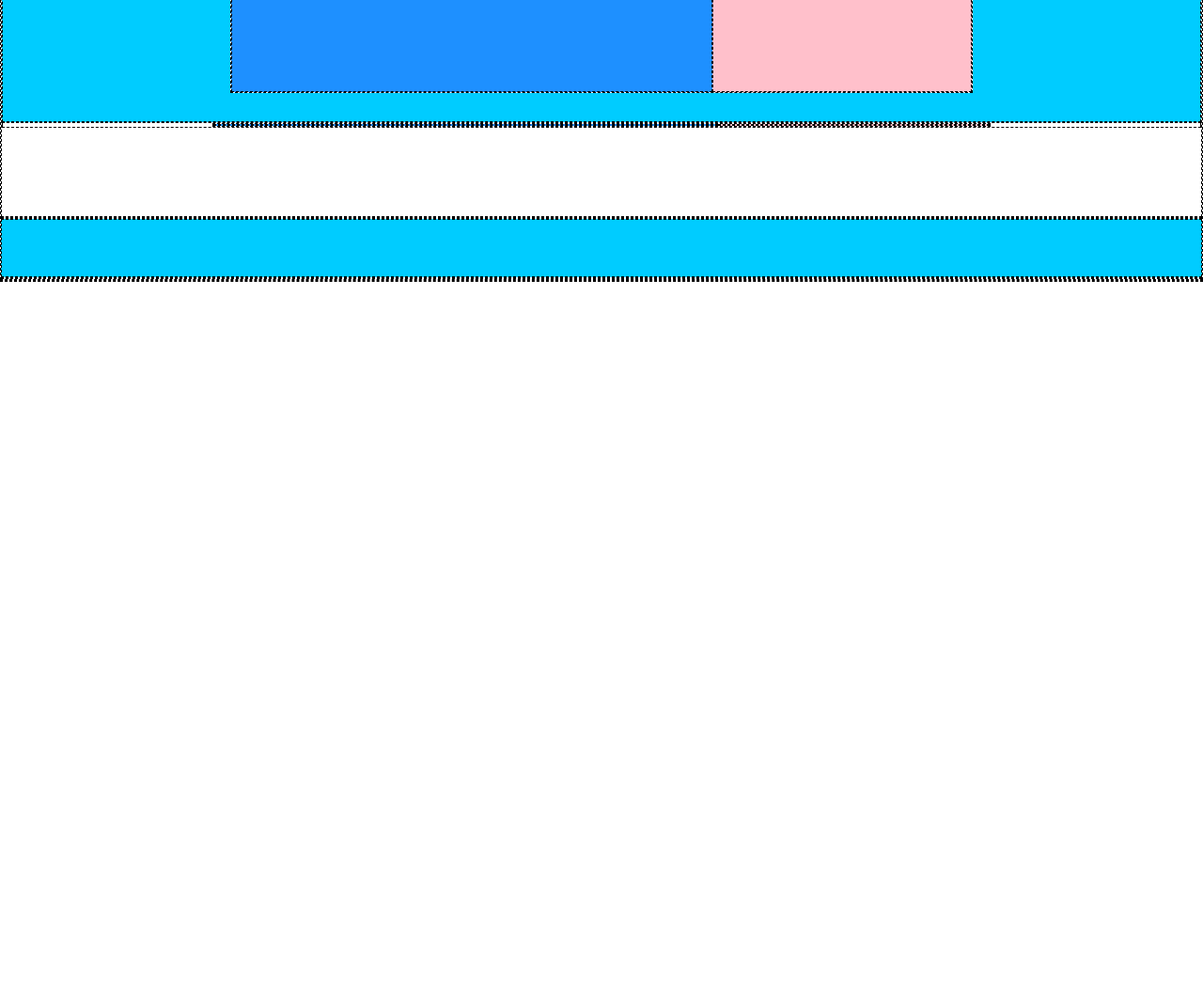
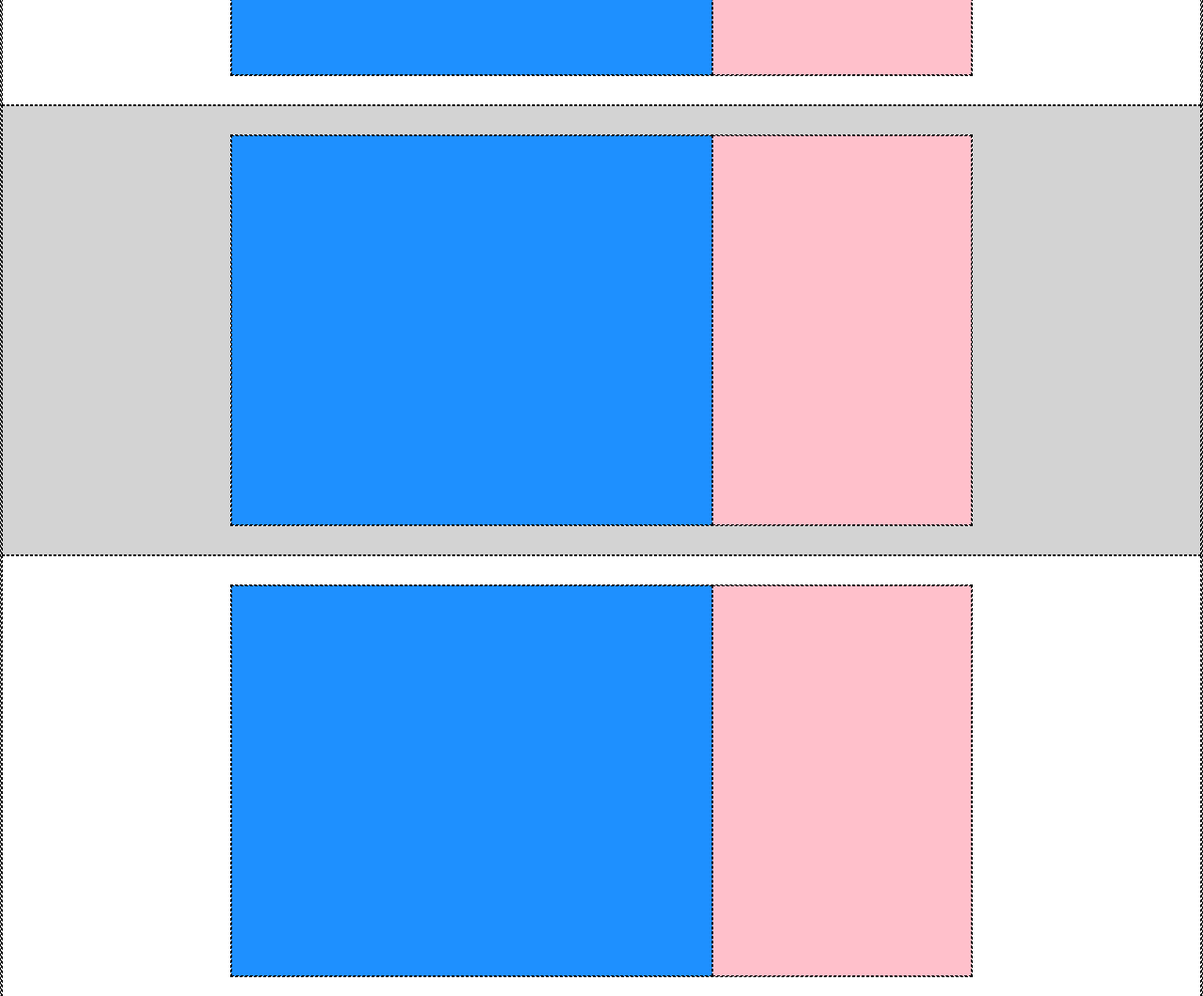
Before and after one commit to Gabbocnc/htmlcss-struttura-discord, a plain HTML site: page index.html in a window 1280 px wide. Shown: the part 832-1892 px from the top of the page at 94% size. Before the commit the page ends 1132 px from the top, so only its background shows below. Drawn offline with Linux system fonts and the light colour scheme.

Commit message:
add last remaining sections

```diff
--- a/css/style.css
+++ b/css/style.css
@@ -21,6 +21,20 @@
     padding: 0;
     box-sizing: border-box;
     font-size: 1.2rem;
+}
+.bg{
+    display: flex;
+    background-color: rgb(0, 204, 255);
+    padding: 30px;
+    height: 12%;
+    width: 100%;
+}
+.second-section, .third-section, .fourth-section, .fifth-section{
+    display: flex;
+    height: 100%;
+    width: 65%;
+    margin: auto;
+    background-color: #ffffff;
 }
 
 /* #region debug */
@@ -59,14 +73,21 @@
 /* #endregion header */
 /* #region main */
 .m-flex{
-    height: 1000px;
-    flex-wrap: wrap
+    flex-wrap: wrap;
+    height: 4000px;
+}
+.bg{
+    display: flex;
+    background-color: rgb(255, 255, 255);
+    padding: 30px;
+    height: 12%;
+    width: 100%;
 
 }
-/* #region first part main */
-.bg-dblue{
+/* #region first section */
+.dblue{
     background-color: var(--dark-blue);
-    height: 40%;
+    height: 10%;
     width: 100%;
     padding: 30px;
 }
@@ -77,21 +98,14 @@
     margin: auto;
 }
 /* #endregion first part main */
- /* #region second part main */
- .bg-white{
+ /* #region second section */
+ .white{
     display: flex;
-    background-color: rgb(0, 204, 255);
+    background-color: rgb(255, 255, 255);
     padding: 30px;
-    height: 50%;
+    height: 12%;
     width: 100%;
 
-}
-.second-section{
-    display: flex;
-    height: 100%;
-    width: 65%;
-    margin: auto;
-    background-color: #ffffff;
 }
 .lblue{
     background-color: var(--light-blue);
@@ -102,5 +116,9 @@
     background-color: var(--salmon);
     height: 100%;
     width: 35%;
-} */
+}
+
 /* #endregion second part main */
+.lwood{
+    background-color: var(--light-wood)
+}
--- a/index.html
+++ b/index.html
@@ -21,20 +21,34 @@
 
     <main>
         <div class="m-flex">
-            <section class="bg-dblue">
+            <section class="bg dblue">
                 <div class="first-section"></div>
             </section>
-                <section class="bg-white">
+                <section class="bg white">
                     <div class="second-section">
                         <div class="lblue"></div>
                         <div class="salmon"></div>
                     </div>
             </section>
-            <section class="bg-lwood">
-                <div class="second-section">
+            <section class="bg lwood">
+                <div class="third-section">
                     <div class="lblue"></div>
                     <div class="salmon"></div>
                 </div>
+        </section>
+        <section class="bg white">
+            <div class="fourth-section">
+                <div class="lblue"></div>
+                <div class="salmon"></div>
+            </div>
+    </section>
+    <section class="bg lwood">
+        <div class="fifth-section">
+            <div class="lblue"></div>
+            <div class="salmon"></div>
+        </div>
+</section>
+
 
 
 
@@ -46,27 +60,6 @@
 
 
         </div>
-
-
-
-
-
-
-
-
-
-
-
-
-
-
-
-
-
-        <section class="bg-lwood"></section>
-        <section class="bg-white"></section>
-        <section class="bg-lwood"></section>
-
 
 
     </main>
```
